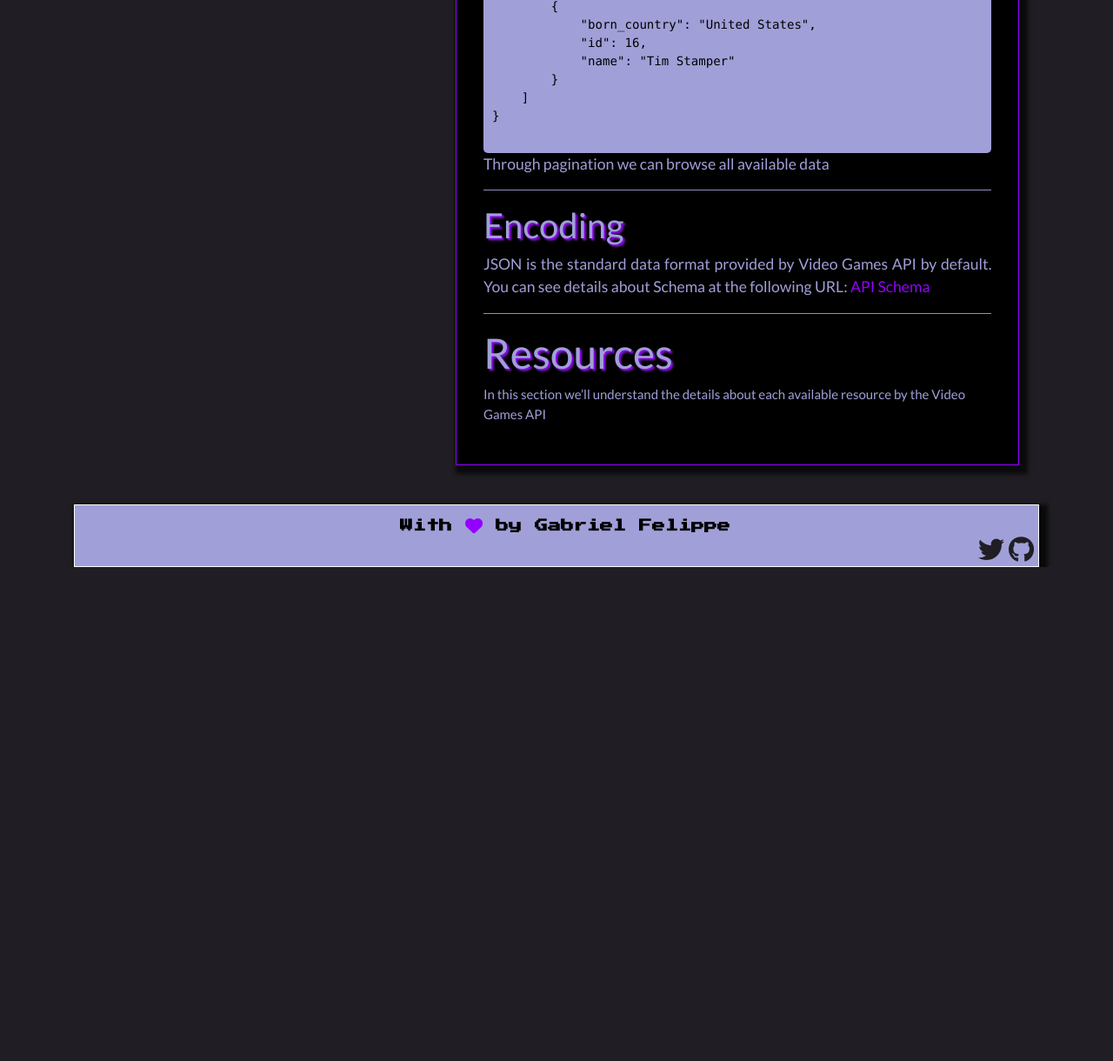
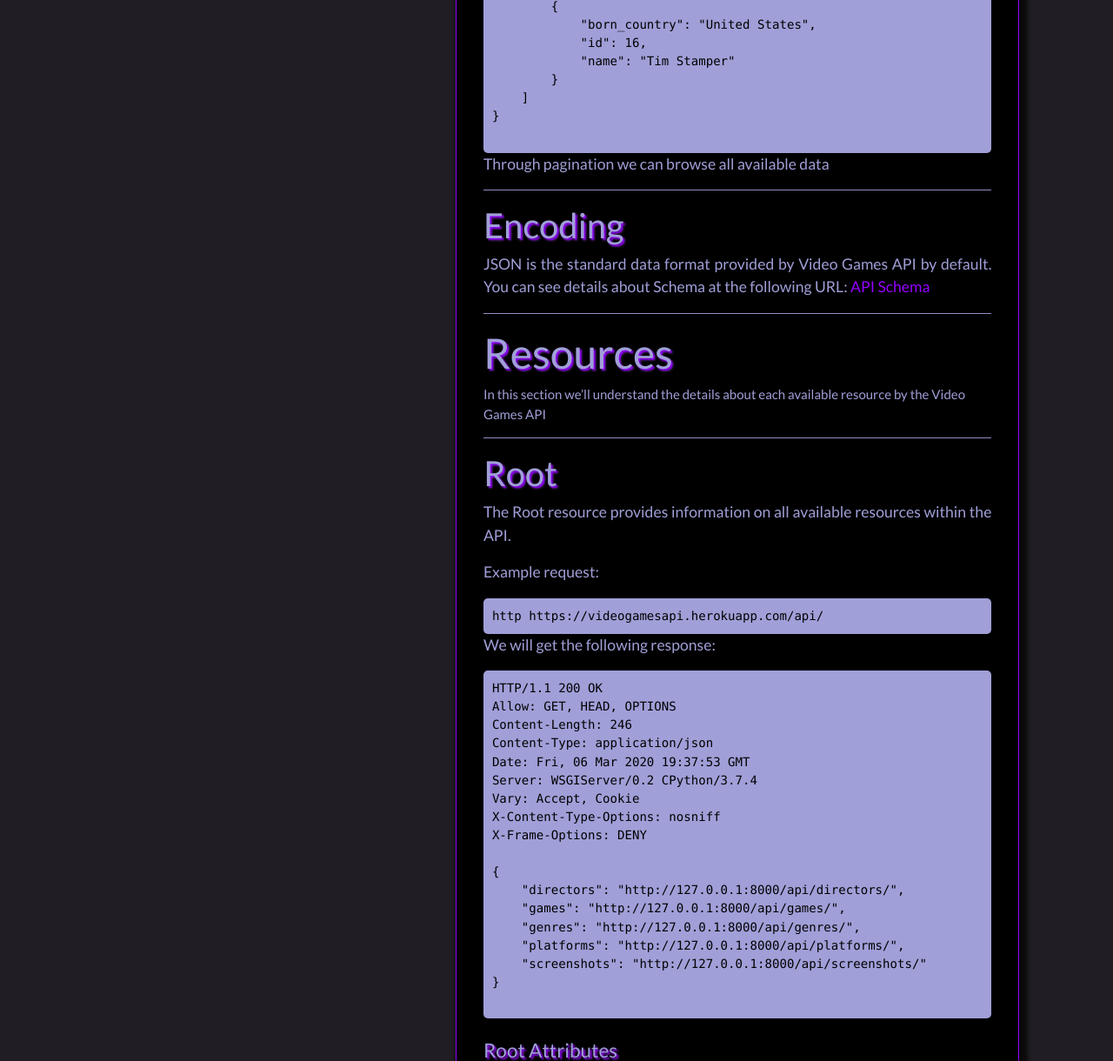
Before and after one commit to the-akira/VideoGamesAPI, a Django app: page /documentation/ in a window 1280 px wide. Shown: the part 5280-6500 px from the top of the page at 87% size. Before the commit the page ends 5932 px from the top, so only its background shows below. Run offline with Django 3.2, Linux system fonts and the light colour scheme; parts of the project's set-up code (start-up, migrations or seed data) failed here and were passed over; some libraries are stand-ins or nearby versions.

Commit message:
documentation updated

```diff
--- a/videogamesapi/static/style.css
+++ b/videogamesapi/static/style.css
@@ -320,3 +320,12 @@ a:hover{
   background-color: #3c3c42;
   color: black;
 }
+
+.attributes-api{
+	padding-left: 0;
+}
+
+.attributes-api li {
+	margin-top: 2px;
+	text-shadow: 2px 2px 2px #201e24;
+}
--- a/videogamesapi/templates/documentation.html
+++ b/videogamesapi/templates/documentation.html
@@ -19,7 +19,7 @@
 		  <li class="list-group-item"><a href="#encoding">Encoding</a></li>
 		  <hr>
 		  <h3 class="docs-subtitle">Resources</h3>
-		  <li class="list-group-item"><a href="#introduction">Root</a></li>
+		  <li class="list-group-item"><a href="#root">Root</a></li>
 		  <li class="list-group-item"><a href="#introduction">Games</a></li>
 		  <li class="list-group-item"><a href="#introduction">Genres</a></li>
 		  <li class="list-group-item"><a href="#introduction">Platforms</a></li>
@@ -37,7 +37,7 @@
 			Video Games API is an API focused on reading resources, for this reason we will use the <a href="https://developer.mozilla.org/en-US/docs/Web/HTTP/Methods/GET">GET method</a> with it in most scenarios to obtain our resources in JSON format and use it in the way that is most convenient for us.
 		</p>
 		<p class="docs">
-			There are several ways to execute HTTP requests, either through a web browser, a programming language like Python or Javascript, or with software like curl or httpie. For this specific task we will use httpie for its simplicity. So let's start by asking for resources about the game genres. Open up your terminal and type
+			There are several ways to execute HTTP requests, either through a web browser, a programming language like <a href="https://requests.readthedocs.io/en/master/">Python</a> or <a href="https://github.com/axios/axios">Javascript</a>, or with software like <a href="https://github.com/curl/curl">curl</a> or <a href="https://httpie.org/">httpie</a>. For this specific task we will use httpie for its simplicity. So let's start by asking for resources about the game genres. Open up your terminal and type
 		</p>
 		<code>
 			<pre>http https://videogamesapi.herokuapp.com/api/genres/</pre>
@@ -261,6 +261,49 @@ X-Frame-Options: DENY
 		<p>
 			In this section we’ll understand the details about each available resource by the Video Games API
 		</p>
+		<hr>
+		<h2 id="root" class="doc-title">Root</h2>
+		<p class="docs">
+			The Root resource provides information on all available resources within the API.
+		</p>
+		<p class="docs">
+			Example request:
+		</p>
+		<code><pre>http https://videogamesapi.herokuapp.com/api/</pre></code>
+		<p class="docs">
+			We will get the following response:
+		</p>
+		<code>
+			<pre>
+HTTP/1.1 200 OK
+Allow: GET, HEAD, OPTIONS
+Content-Length: 246
+Content-Type: application/json
+Date: Fri, 06 Mar 2020 19:37:53 GMT
+Server: WSGIServer/0.2 CPython/3.7.4
+Vary: Accept, Cookie
+X-Content-Type-Options: nosniff
+X-Frame-Options: DENY
+
+{
+    "directors": "http://127.0.0.1:8000/api/directors/",
+    "games": "http://127.0.0.1:8000/api/games/",
+    "genres": "http://127.0.0.1:8000/api/genres/",
+    "platforms": "http://127.0.0.1:8000/api/platforms/",
+    "screenshots": "http://127.0.0.1:8000/api/screenshots/"
+}
+			</pre>
+		</code>
+		<br>
+		<h4 class="doc-title">Root Attributes</h4>
+		<ul class="attributes-api">
+			<li># <b>Directors</b> -> String -> The URL root for Directors resources</li>
+			<li># <b>Games</b> -> String -> The URL root for Games resources</li>
+			<li># <b>Genres</b> -> String -> The URL root for Genres resources</li>
+			<li># <b>Platforms</b> -> String -> The URL root for Platforms resources</li>
+			<li># <b>Screenshots</b> -> String -> The URL root for Screenshots resources</li>
+		</ul>
+		<hr>
 	</div>
   </div>
 </div>
```
